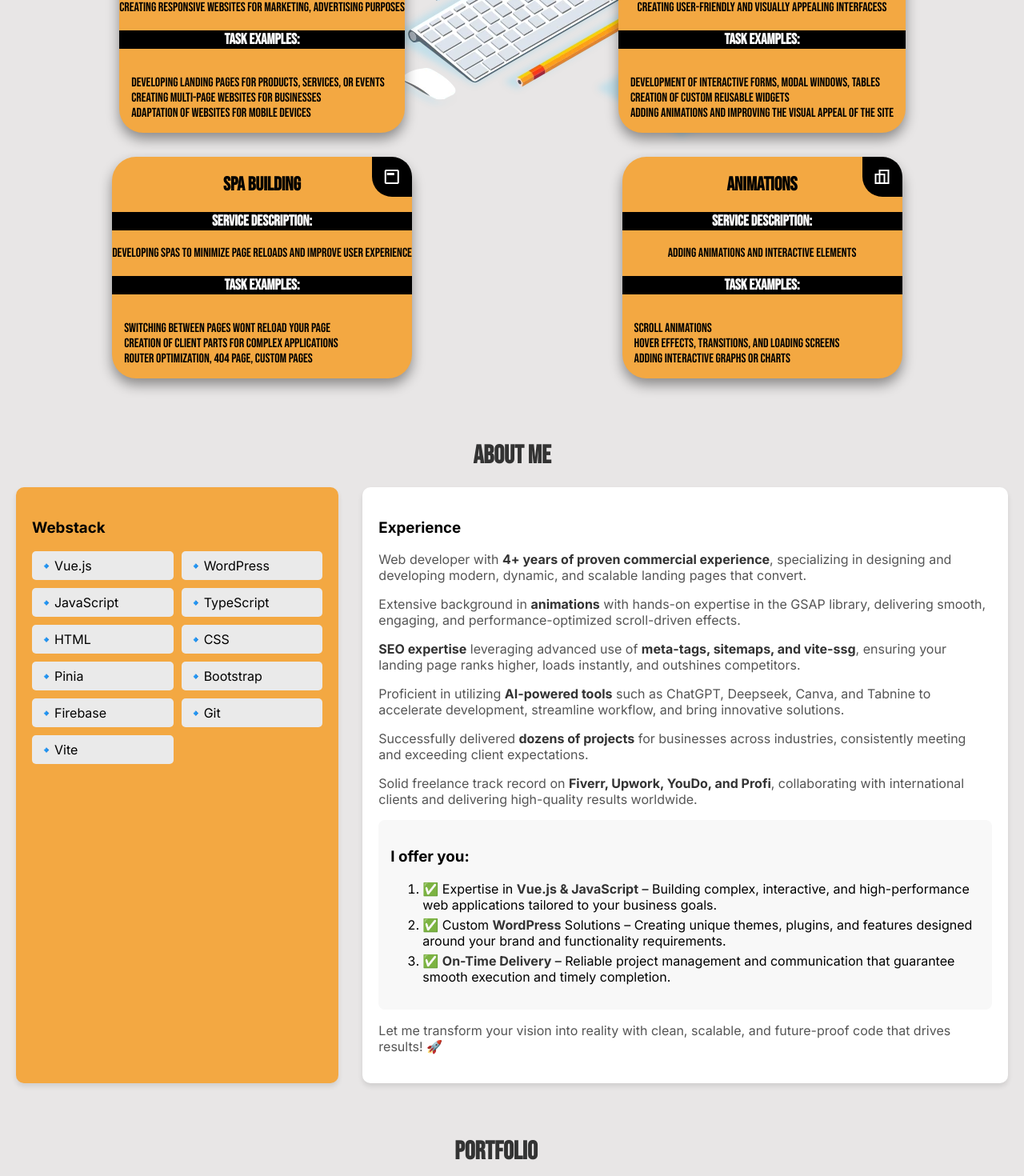
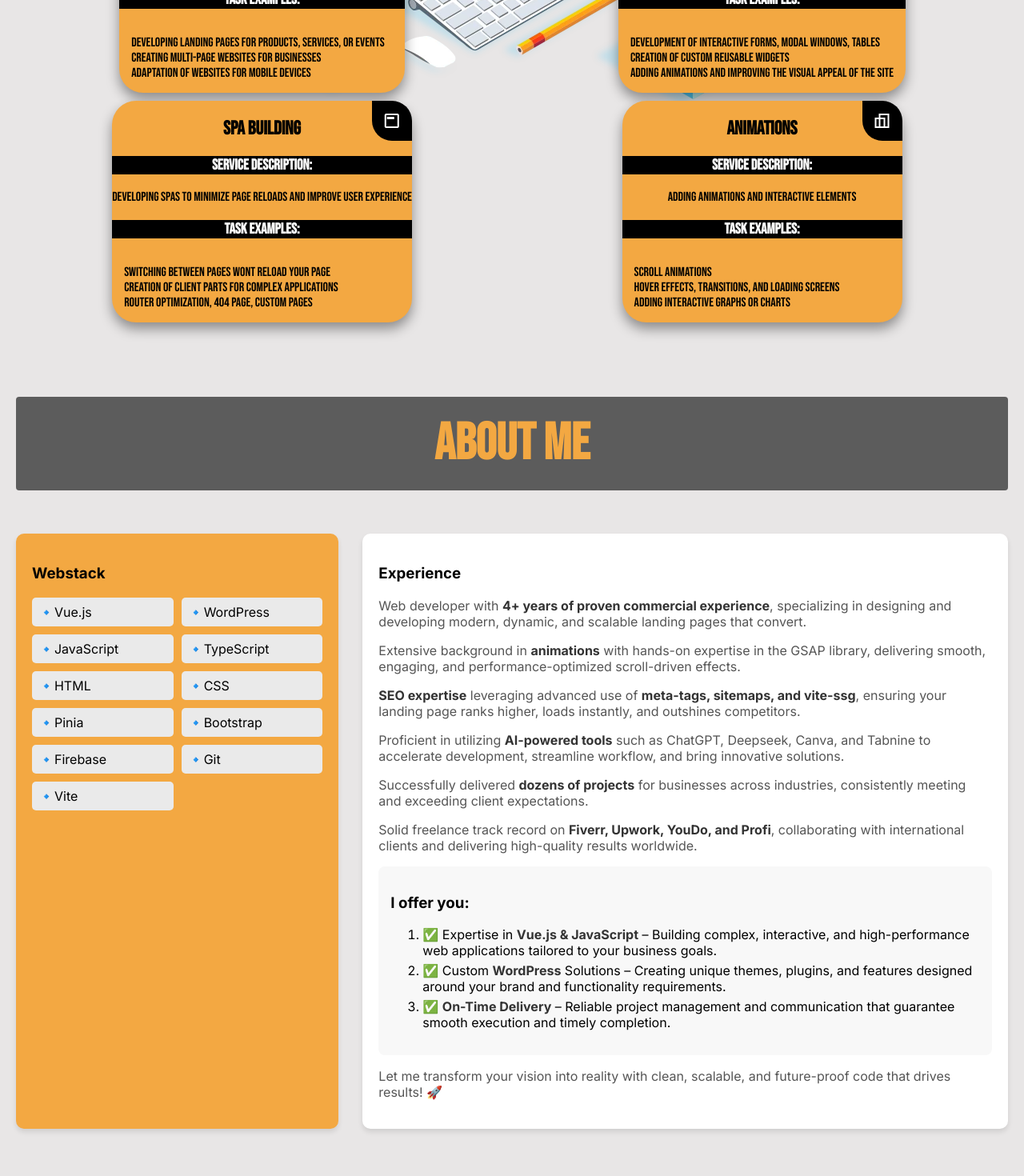
Before and after one commit to GiorgiiLazi/personal-website, a Vue app: page / in a window 1280 px wide. Shown: the part 1760-3230 px from the top of the page at 80% size. Built offline with nearby package versions, Linux system fonts and the light colour scheme.

Commit message:
changed h1's

```diff
--- a/src/components/Experience.vue
+++ b/src/components/Experience.vue
@@ -59,11 +59,15 @@ export default {
   padding: 20px;
 }
 
-.title {
-  text-align: center;
-  font-size: 2rem;
-  color: #333;
-  margin-bottom: 20px;
+.title{
+    color: rgb(243, 168, 66);
+    background:rgba(0, 0, 0, 0.6);
+    padding: 20px;
+    border-radius: 4px;
+    text-align: center;
+    font-size: 4em;
+    grid-column: 1/-1;
+    grid-row: 1;
 }
 
 /* Main Layout */
--- a/src/components/Portfolio.vue
+++ b/src/components/Portfolio.vue
@@ -1,4 +1,6 @@
 <template>
+
+
   <section class="portfolio-container">
     <h1 class="title">Portfolio</h1>
     <ul class="box">
@@ -82,13 +84,21 @@ const projectCards = reactive([
 </script>
 
 <style scoped>
-.title {
-  text-align: center;
-  font-size: 2rem;
-  color: #333;
-  margin-bottom: 20px;
+.title{
+    margin: 50px auto;
+    display: grid;
+    color: rgb(243, 168, 66);
+    background:rgba(0, 0, 0, 0.6);
+    padding: 20px;
+    border-radius: 4px;
+    text-align: center;
+    font-size: 4em;
+    grid-column: 1/-1;
+    grid-row: 1;
+    width: 90%;
 }
 .portfolio-container{
+    display: grid;
     display: flex;
     flex-direction: column;
     justify-items: center;;
--- a/src/components/Services.vue
+++ b/src/components/Services.vue
@@ -133,9 +133,6 @@ let cardsContent = reactive([
     align-items: center;
     justify-items: center;
 }
-.services-container > * {
-    margin: 10px;
-}
 .title{
     color: rgb(243, 168, 66);
     background:rgba(0, 0, 0, 0.6);
@@ -145,6 +142,7 @@ let cardsContent = reactive([
     font-size: 4em;
     grid-column: 1/-1;
     grid-row: 1;
+    width: 90%;
 }
 .card{
     text-align: center;
```
